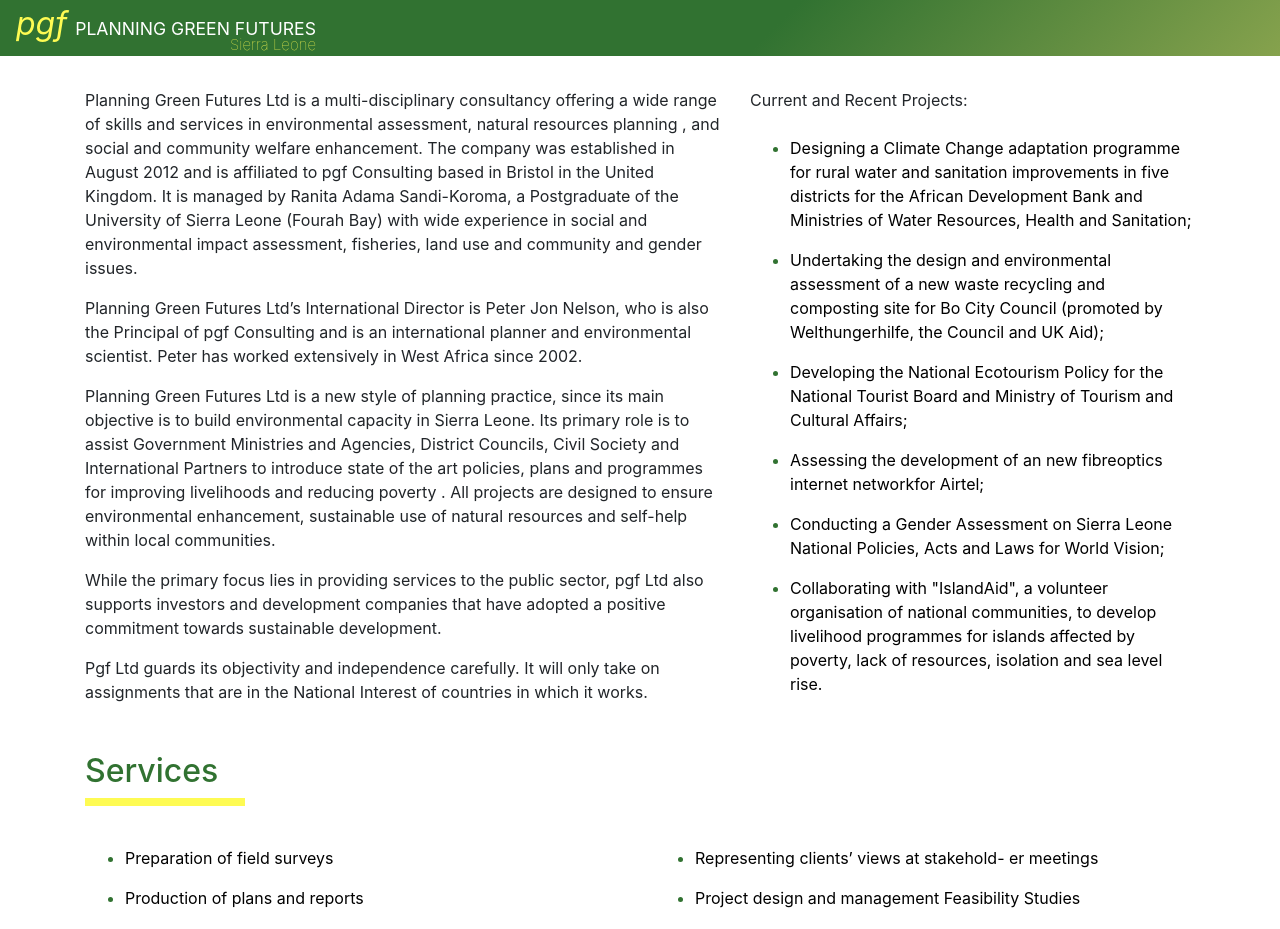
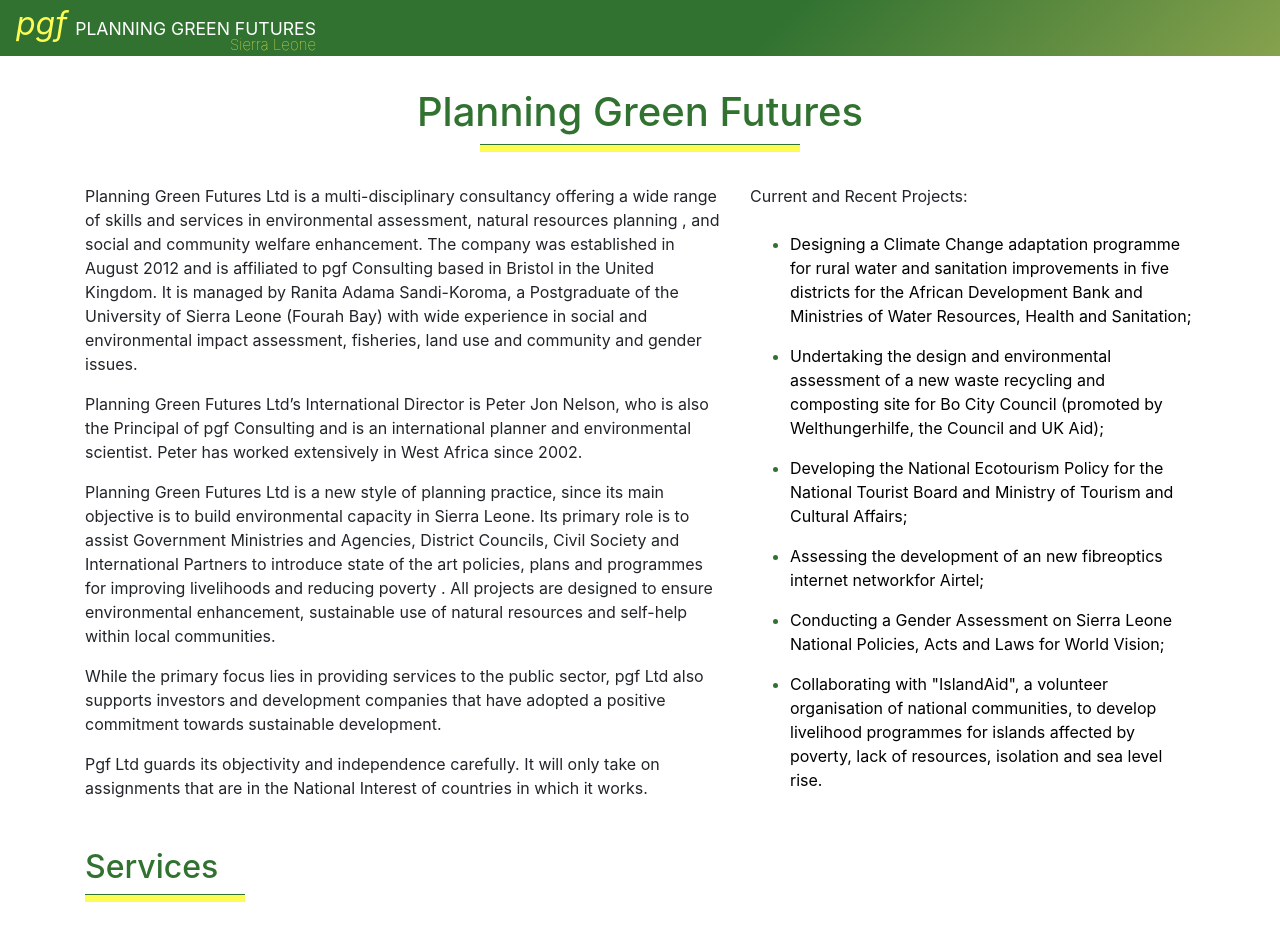
Before and after one commit to billhorsman/planninggreenfutures, a Nuxt app: page / in a window 1280 px wide. Shown: the top 929 px of the page. Built offline with nearby package versions, Linux system fonts and the light colour scheme.

Commit message:
Headings

```diff
--- a/assets/stylesheets/main.scss
+++ b/assets/stylesheets/main.scss
@@ -57,14 +57,33 @@ ul.spaced {
   }
 }
 
+h1 {
+  color: $green;
+  margin: 0 0 2rem;
+  text-align: center;
+  &:after {
+    background: $yellow;
+    border-top: 1px solid $green;
+    content: " ";
+    display: block;
+    height: .5rem;
+    margin: .5rem auto 0;
+    text-align: center;
+    width: 20rem;
+  }
+}
+
 h2 {
   color: $green;
   margin: 0 0 2rem;
   &:after {
-    border-bottom: .5rem solid $yellow;
+    background: $yellow;
+    border-top: 1px solid $green;
     content: " ";
     display: block;
-    height: 1rem;
+    height: .5rem;
+    margin: .5rem 0 0;
+    text-align: left;
     width: 10rem;
   }
 }
--- a/pages/index.vue
+++ b/pages/index.vue
@@ -1,6 +1,6 @@
 <template>
   <section>
-
+    <h1>Planning Green Futures</h1>
     <section>
       <div class="row">
         <div class="col-md-7">
```
